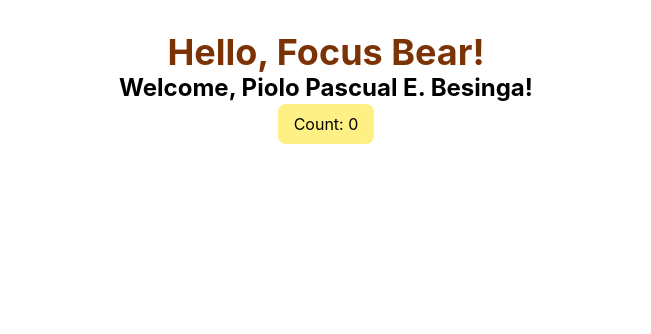
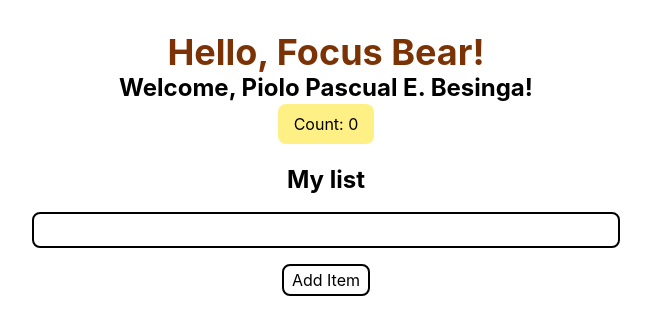
Before and after one commit to pioloebarle/pioloebarle-intern-repo, a React (Vite) app in the folder milestones/5-React-Fundamentals/react-project/: page / in a window 1280 px wide. Shown: the top 334 px of the page, without its empty margins (314-965 px from the left). Built offline with nearby package versions, Linux system fonts and the light colour scheme.

Commit message:
docs: update react_fundamentals.md with lists and user input issues; add list feature to App.jsx

```diff
--- a/milestones/5-React-Fundamentals/react-project/src/App.jsx
+++ b/milestones/5-React-Fundamentals/react-project/src/App.jsx
@@ -1,11 +1,38 @@
 import './App.css'
 import Counter from './Counter'
 import HelloWorld from './HelloWorld'
+import { useState } from 'react'
 function App() {
+  const [inputValue, setInputValue] = useState("")
+  const [items, setItems] = useState([])
+  const handleAddItem = () => {
+    if (inputValue.trim() !== "") {
+      setItems([...items, inputValue])
+      setInputValue("")
+    }
+  }
   return (
     <>
       <HelloWorld name = "Piolo Pascual E. Besinga" ></HelloWorld>
       <Counter></Counter>
+      <div className='px-5 py-5 flex flex-col gap-4 items-center'>
+        <h1 className='text-2xl font-bold'>My list</h1>
+        <input type="text" className='w-1/2 border-2 px-1 py-1 rounded-lg' value={inputValue} onChange={(e) => setInputValue(e.target.value)}/>
+
+        <button className='border-2 px-2 py-0.5 rounded-lg' onClick={handleAddItem}>Add Item</button>
+      </div>
+
+      {items.length > 0 && (
+        <div className='mt-4'>
+          <h2 className='text-xl font-bold'>Items:</h2>
+          <ul className='list-disc pl-5'>
+            {items.map((item, index) => (
+              <li key={index}>{item}</li>
+            ))}
+          </ul>
+        </div>
+      )}
+
     </>
   )
 }
```
Also changed, not shown: 1 other file (tests, documents, lock files or other folders).
